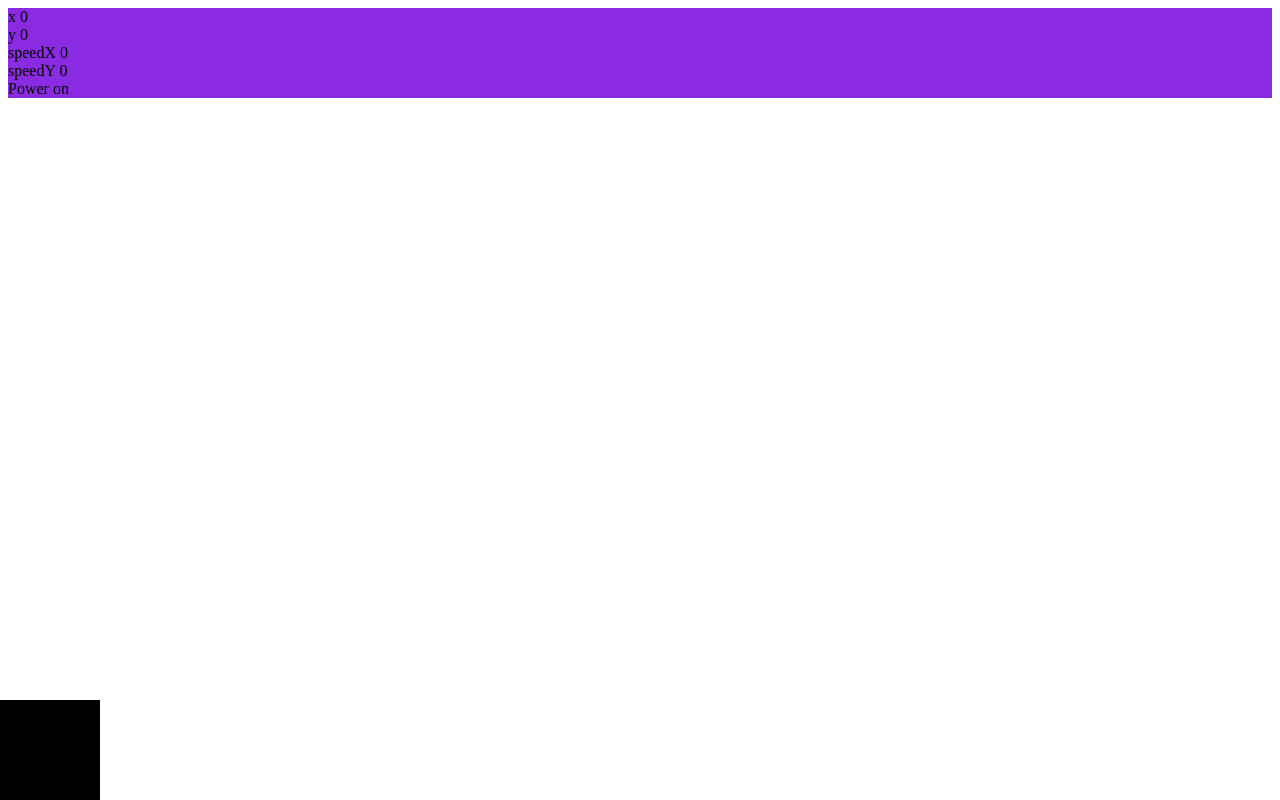
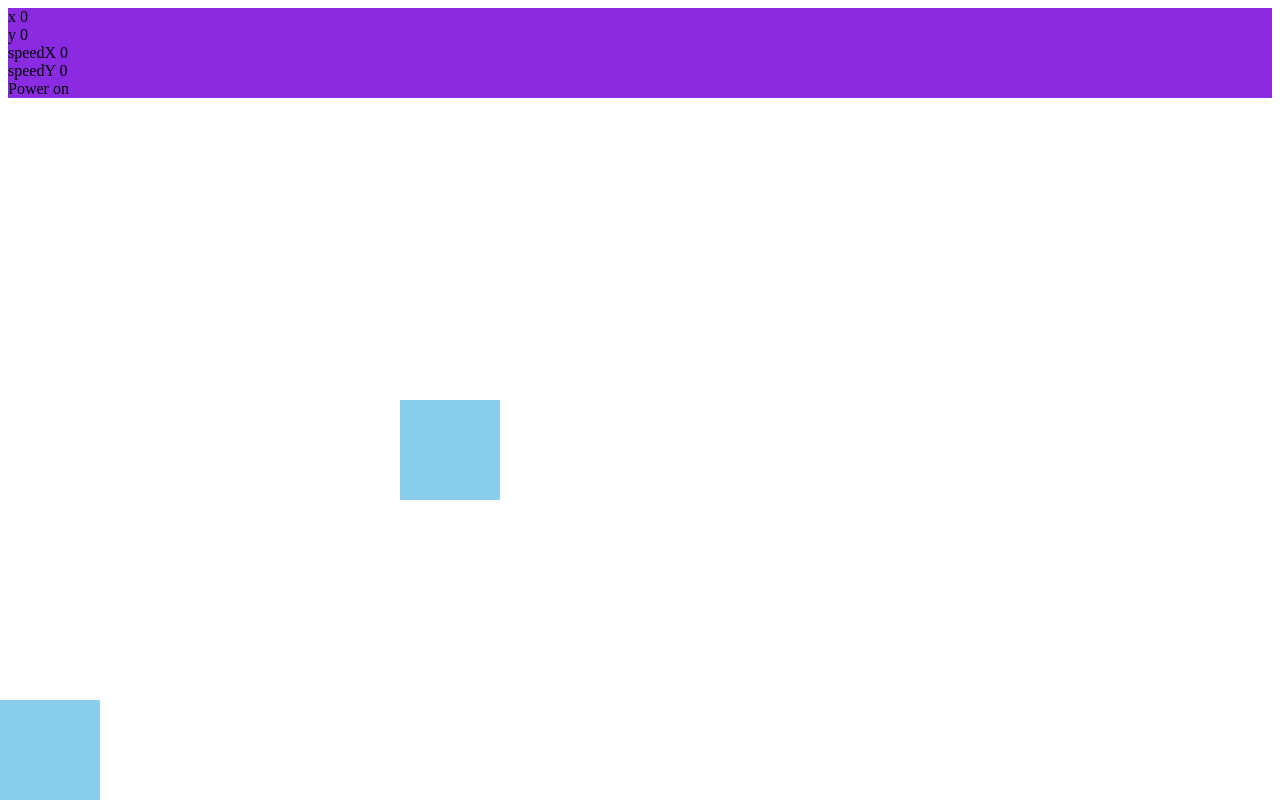
Before and after one commit to TrianglePoint/flight-drone, a plain HTML site: page drone.html in a window 1280 px wide. Drawn offline with nearby package versions, Linux system fonts and the light colour scheme.

Commit message:
Drone is convert to component of vue

```diff
--- a/drone.html
+++ b/drone.html
@@ -12,13 +12,10 @@
 </head>
 <body>
 <div id="drone">
-    <drone-info v-bind:object="this">
-    </drone-info>
-    <svg width="100" height="100"
-    v-bind:style="{left:x, bottom: y}">
-        <rect width="100" height="100"
-        style="background-color: red" />
-    </svg>
+        <drone-info v-bind:object="this"></drone-info>
+        <drone v-bind:object="this"></drone>
+        <drone v-bind:object="this" v-bind:style="{left: -x + 400, bottom: -y + 300}"></drone>
+    </div>
 </div>
 <script>
     document.onkeydown = function(){
@@ -51,6 +48,14 @@
         'speedX {{object.speedX}}<br />' +
         'speedY {{object.speedY}}<br />' +
         '<span v-if="object.power">Power on</span></div>'
+    });
+
+    Vue.component('drone', {
+        props: ['object'],
+        template: '<svg width="100" height="100" ' +
+        'v-bind:style="{left:object.x, bottom:object.y}">' +
+        '<rect width="100" height="100" style="fill:skyblue"' +
+        '/>{{object.x}}</svg>'
     });
 
     var appDrone = new Vue({
```
